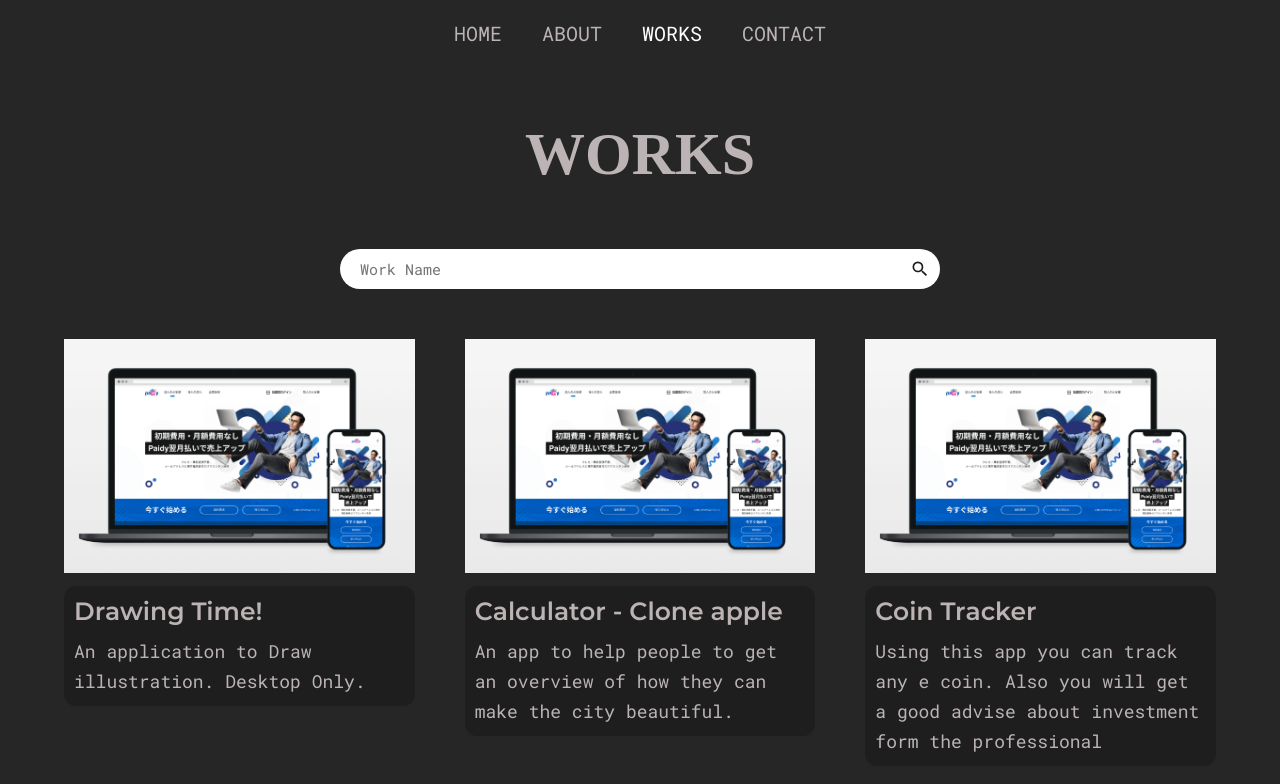
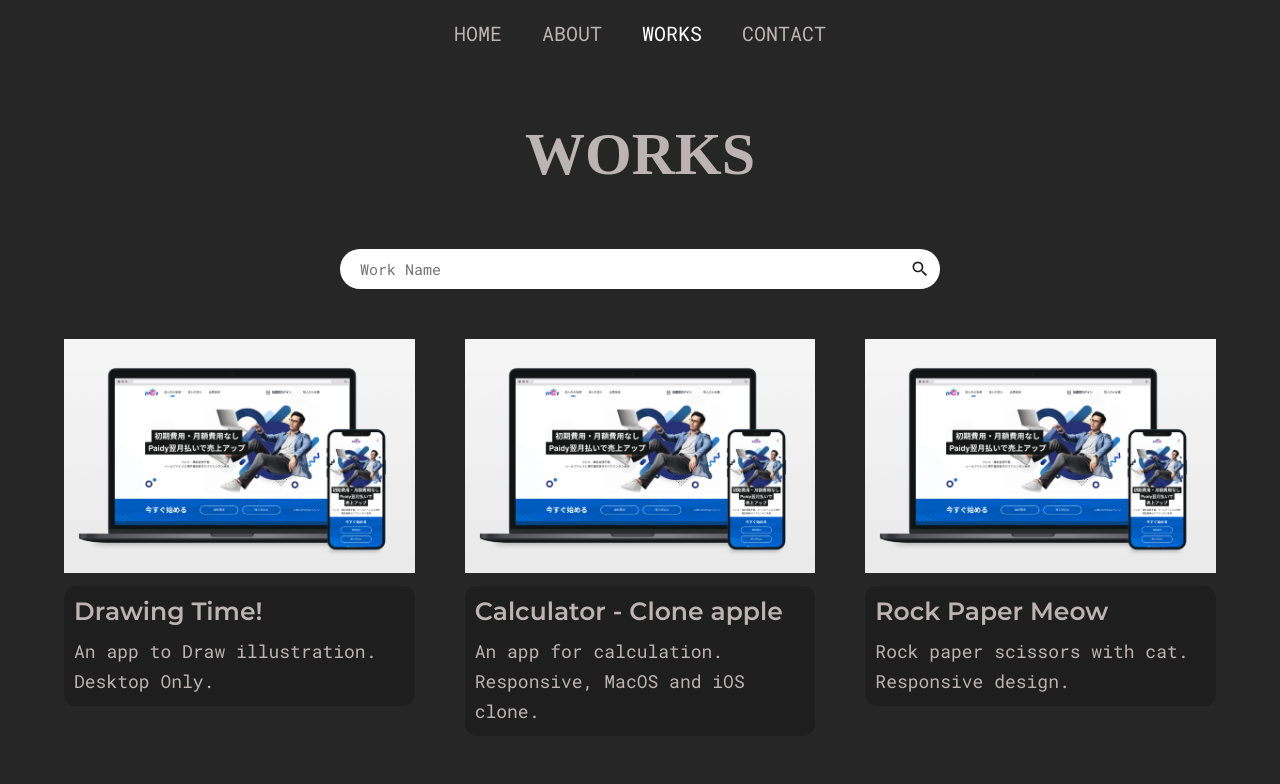
Before and after one commit to Marina294/Portfolio-React, a React (Create React App) app: page /works in a window 1280 px wide. Shown: the top 784 px of the page. Built offline with nearby package versions, Linux system fonts and the light colour scheme; a web font is replaced by a local one.

Commit message:
added project

```diff
--- a/src/assets/data/works.js
+++ b/src/assets/data/works.js
@@ -5,24 +5,22 @@ const works = [
   {
     id: uuidv4(),
     name: 'Drawing Time!',
-    desc: 'An application to Draw illustration. Desktop Only.',
+    desc: 'An app to Draw illustration. Desktop Only.',
     link: 'https://drawing-time.netlify.app/',
     img: DrawingTimeImg,
   },
   {
     id: uuidv4(),
     name: 'Calculator - Clone apple',
-    desc:
-      'An app to help people to get an overview of how they can make the city beautiful.',
+    desc: 'An app for calculation. Responsive, MacOS and iOS clone.',
     link: 'https://calculator-clone-apple.netlify.app/',
     img: DrawingTimeImg,
   },
   {
     id: uuidv4(),
-    name: 'Coin Tracker',
-    desc:
-      'Using this app you can track any e coin. Also you will get a good advise about investment form the professional',
-    link: 'https://www.linkedin.com/in/marina-yamamoto-558276128/',
+    name: 'Rock Paper Meow',
+    desc: 'Rock paper scissors with cat. Responsive design.',
+    link: 'https://rock-paper-meow.netlify.app/',
     img: DrawingTimeImg,
   },
   {
```
